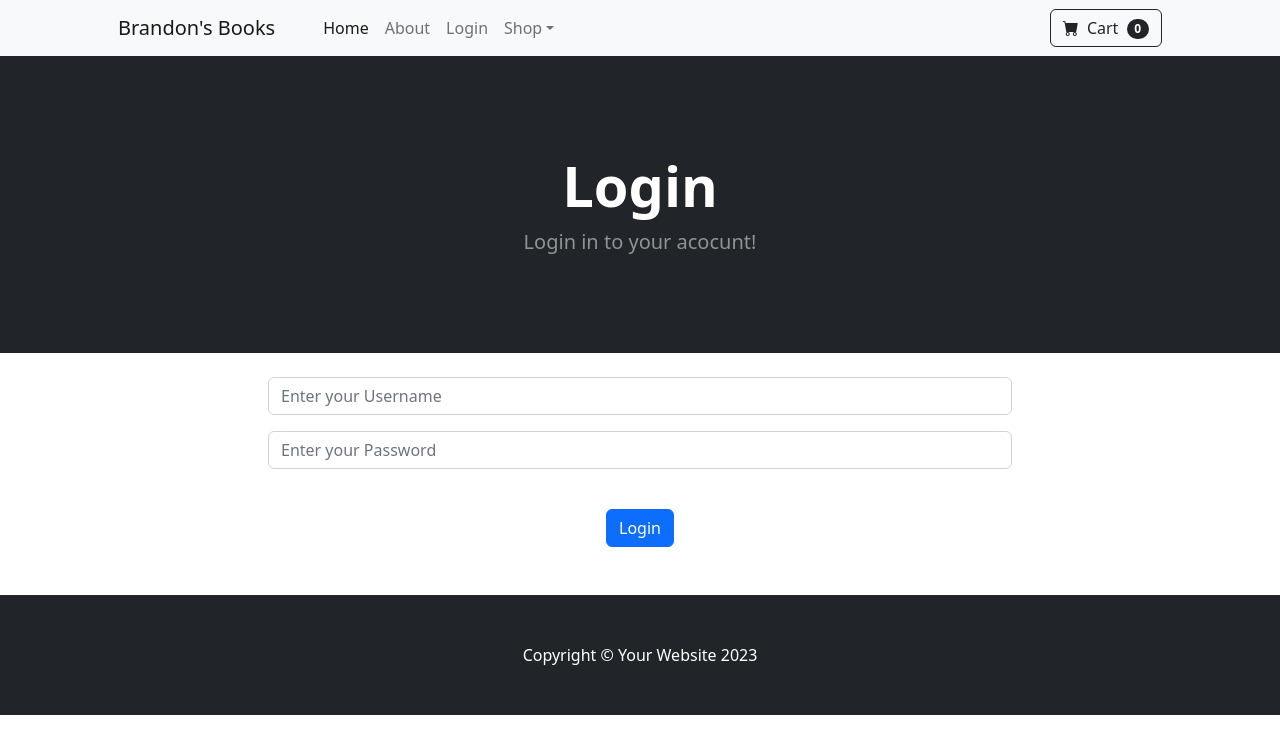
After one commit to BrandonPCollins/project-5, a Django app: page /login/ in a window 1280 px wide. The commit adds this page. Shown: the top 754 px of the page. Run offline with Django 5.2, Linux system fonts and the light colour scheme; some libraries are stand-ins or nearby versions.

Commit message:
Login/Out Pages&Function

```diff
--- a/ecom/store/templates/base.html
+++ b/ecom/store/templates/base.html
@@ -17,6 +17,14 @@
     </head>
     <body>
         {% include 'navbar.html' %}
+        {% if messages %}
+            {% for message in messages %}
+                <div class="alert alert-warning alert-dismissible fade show" role="alert">
+                    {{ message }}
+                    <button type="button" class="btn-close" data-bs-dismiss="alert" aria-label="Close"></button>
+                </div>
+            {% endfor %}
+        {% endif %}
 
         {% block content %}
 
--- /dev/null
+++ b/ecom/store/templates/login.html
@@ -0,0 +1,36 @@
+{% extends 'base.html' %}
+
+{% block content %}
+
+<header class="bg-dark py-5">
+    <div class="container px-4 px-lg-5 my-5">
+        <div class="text-center text-white">
+            <h1 class="display-4 fw-bolder">Login</h1>
+            <p class="lead fw-normal text-white-50 mb-0">Login in to your acocunt!</p>
+        </div>
+    </div>
+</header>
+
+<div class="container">
+    <div class="row">
+        <center>
+            <div class="col-8">
+                <br>
+                <form method="POST" action="{% url 'login' %}">
+                    {% csrf_token %}
+                    <div class="mb-3">
+                      <input type="text" class="form-control" name="username" placeholder="Enter your Username">
+                    </div>
+                    <div class="mb-3">
+                      <input type="password" class="form-control" name="password" placeholder="Enter your Password">
+                    </div>
+                    <br>
+                    <button type="submit" class="btn btn-primary">Login</button>
+                  </form>
+                  <br><br>
+            </div>
+        </center>
+    </div>
+</div>
+
+{% endblock %}
--- a/ecom/store/templates/navbar.html
+++ b/ecom/store/templates/navbar.html
@@ -7,6 +7,13 @@
             <ul class="navbar-nav me-auto mb-2 mb-lg-0 ms-lg-4">
                 <li class="nav-item"><a class="nav-link active" aria-current="page" href="{% url 'home' %}">Home</a></li>
                 <li class="nav-item"><a class="nav-link" href="{% url 'about' %}">About</a></li>
+
+                {% if user.is_authenticated %}
+                    <li class="nav-item"><a class="nav-link" href="{% url 'logout' %}">Logout</a></li>
+                {% else %}
+                    <li class="nav-item"><a class="nav-link" href="{% url 'login' %}">Login</a></li>
+                {% endif %}
+
                 <li class="nav-item dropdown">
                     <a class="nav-link dropdown-toggle" id="navbarDropdown" href="#" role="button" data-bs-toggle="dropdown" aria-expanded="false">Shop</a>
                     <ul class="dropdown-menu" aria-labelledby="navbarDropdown">
--- a/ecom/store/urls.py
+++ b/ecom/store/urls.py
@@ -4,4 +4,6 @@ from . import views
 urlpatterns = [
     path('', views.home, name='home'),
     path('about/', views.about, name='about'),
+    path('login/', views.login_user, name='login'),
+    path('logout/', views.logout_user, name='logout'),
 ]
--- a/ecom/store/views.py
+++ b/ecom/store/views.py
@@ -1,5 +1,7 @@
-from django.shortcuts import render
+from django.shortcuts import render, redirect
 from . models import Product
+from django.contrib.auth import authenticate, login, logout
+from django.contrib import messages
 
 # Create your views here.
 
@@ -8,4 +10,24 @@ def home(request):
     return render(request, 'home.html', {'products':products})
 
 def about(request):
-        return render(request, 'about.html', {})
+    return render(request, 'about.html', {})
+
+def login_user(request):
+    if request.method == "POST":
+        username = request.POST['username']
+        password = request.POST['password']
+        user = authenticate(request, username=username, password=password)
+        if user is not None:
+            login(request, user)
+            messages.success(request, ("You have been logged in"))
+            return redirect('home')
+        else:
+            messages.success(request, ("There was an error"))
+            return redirect('login')
+    else:
+        return render(request, 'login.html', {})
+
+def logout_user(request):
+    logout(request)
+    messages.success(request, "You have been successfully logged out")
+    return redirect('home')
```
Also changed, not shown: ecom/db.sqlite3, ecom/media/uploads/product/download.jpg (added).
